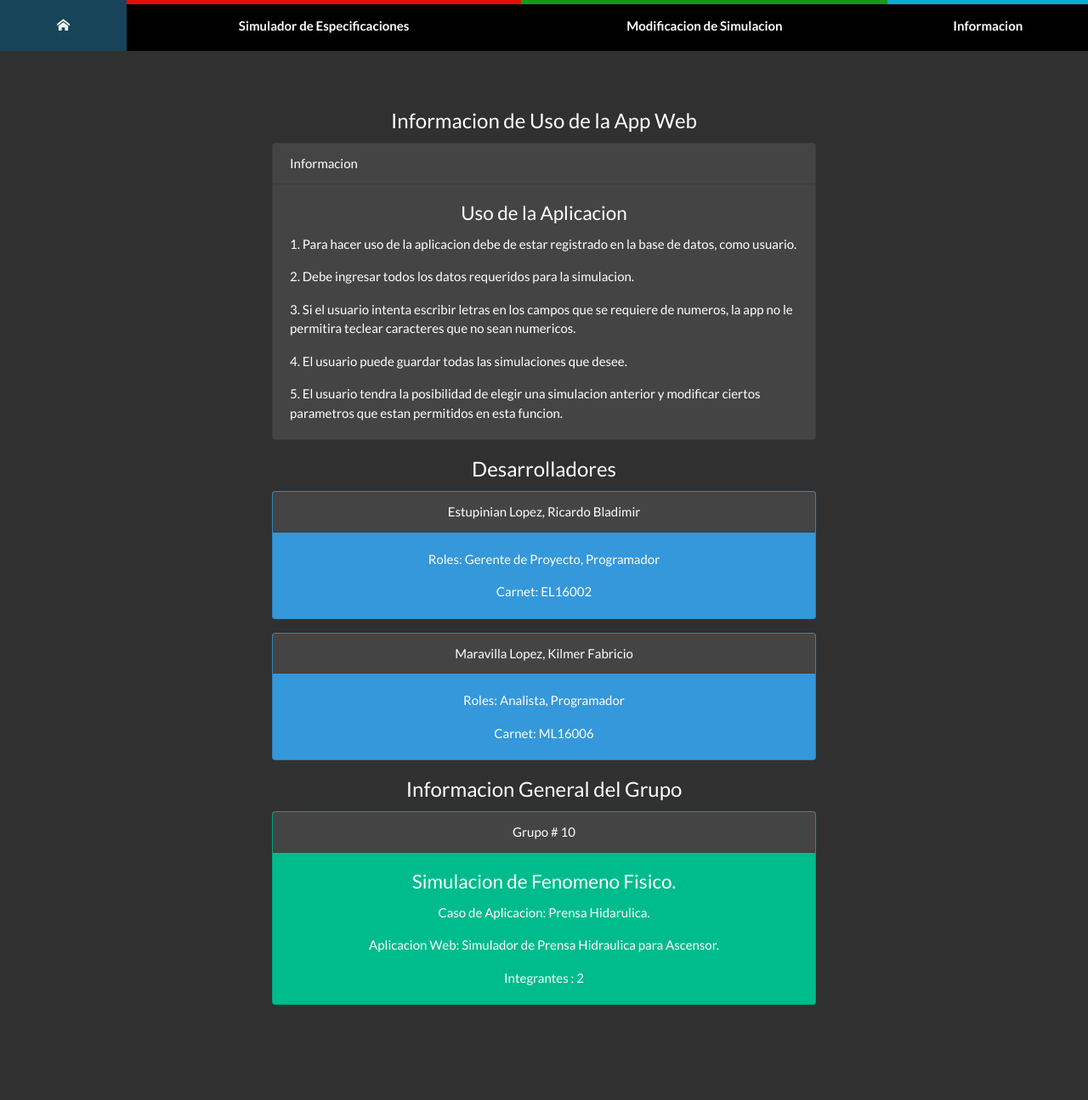
After one commit to RicardoEstupinian/KRVS, a Django app: a page that uses templates/base/Base.html in a window 1280 px wide. The commit adds this page. Shown: the whole page at 85% size. Run offline with Django 3.2, Linux system fonts and the light colour scheme; some libraries are stand-ins or nearby versions; some web fonts are replaced.

Commit message:
Se agrego el template informacion, donde se encuentra la informacion basica de uso de la apliacion web, y datos de los desarrolladores

```diff
--- a/KRVS/urls.py
+++ b/KRVS/urls.py
@@ -10,5 +10,6 @@ urlpatterns = [
     url(r'^simulacion/', include('apps.simulacion.urls',namespace="simulacion")),
     url(r'^inicio/', include('apps.inicio.urls',namespace="inicio")),
     url(r'^modificacion/', include('apps.solicitud.urls',namespace="modificacion")),
+    url(r'^informacion/', include('apps.inicio.urls',namespace="informacion")),
     url(r'^$', login,{'template_name':'login/login_index.html'},name='login'),
 ]
--- a/apps/inicio/urls.py
+++ b/apps/inicio/urls.py
@@ -1,5 +1,6 @@
 from django.conf.urls import include, url
-from apps.inicio.views import inicio
+from apps.inicio.views import inicio,infor
 urlpatterns = [
     url(r'^$', inicio,name='inicio'),
+    url(r'^infor$', infor,name='informacion'),
 ]
--- a/apps/inicio/views.py
+++ b/apps/inicio/views.py
@@ -3,3 +3,6 @@ from django.shortcuts import render
 # Create your views here.
 def inicio(request):
 	return render(request,'inicio/index_inicio.html')
+
+def infor(request):
+	return render(request,'informacion/index_informacion.html')
--- a/templates/base/Base.html
+++ b/templates/base/Base.html
@@ -57,7 +57,7 @@
                         </a>
                     </li>
                     <li>
-                        <a href="#">
+                        <a href="{% url 'informacion:informacion' %}">
                             <span class="cuatro">
                                 <i class="icon icon-notification">
                                 </i>
--- /dev/null
+++ b/templates/informacion/index_informacion.html
@@ -0,0 +1,50 @@
+{% extends 'base/base.html' %} {% load staticfiles %} {% block body %} {%block extrahead%}
+<!--Se llama el estilo del tema darkly en bootstrap-->
+
+<link href="{% static 'css/darkly.min.css' %}" rel="stylesheet" type="text/css" /> {%endblock%}
+
+<div class="jumbotron">
+    <div align="center">
+        <legend>Informacion de Uso de la App Web</legend>
+        <div align="left" class="card text-white bg-secondary mb-3" style="max-width: 40rem;">
+            <div class="card-header">Informacion</div>
+            <div class="card-body">
+                <h4 align="center" class="card-title">Uso de la Aplicacion</h4>
+                <p class="card-text">1. Para hacer uso de la aplicacion debe de estar registrado en la base de datos, como usuario.</p>
+                <p class="card-text">2. Debe ingresar todos los datos requeridos para la simulacion.</p>
+                <p class="card-text">3. Si el usuario intenta escribir letras en los campos que se requiere de numeros, la app no le permitira
+                    teclear caracteres que no sean numericos.</p>
+                <p class="card-text">4. El usuario puede guardar todas las simulaciones que desee.</p>
+                <p class="card-text">5. El usuario tendra la posibilidad de elegir una simulacion anterior y modificar ciertos parametros que
+                    estan permitidos en esta funcion.</p>
+            </div>
+        </div>
+        <legend>Desarrolladores</legend>
+        <div class="card text-white bg-info mb-3" style="max-width: 40rem;">
+            <div class="card-header">Estupinian Lopez, Ricardo Bladimir</div>
+            <div class="card-body">
+                <p class="card-text">Roles: Gerente de Proyecto, Programador</p>
+                <p class="card-text">Carnet: EL16002</p>
+            </div>
+        </div>
+        <div class="card text-white bg-info mb-3" style="max-width: 40rem;">
+            <div class="card-header">Maravilla Lopez, Kilmer Fabricio</div>
+            <div class="card-body">
+                <p class="card-text">Roles: Analista, Programador</p>
+                <p class="card-text">Carnet: ML16006</p>
+            </div>
+        </div>
+
+        <legend>Informacion General del Grupo</legend>
+        <div class="card text-white bg-success mb-3" style="max-width: 40rem;">
+            <div class="card-header">Grupo # 10</div>
+            <div class="card-body">
+                <h4 class="card-title">Simulacion de Fenomeno Fisico.</h4>
+                <p class="card-text">Caso de Aplicacion: Prensa Hidarulica.</p>
+                <p class="card-text">Aplicacion Web: Simulador de Prensa Hidraulica para Ascensor.</p>
+                <p class="card-text">Integrantes : 2</p>
+            </div>
+        </div>
+    </div>
+</div>
+{% endblock %}
--- a/templates/simulacion/index_simulacion.html
+++ b/templates/simulacion/index_simulacion.html
@@ -1,7 +1,6 @@
 {% extends 'base/base.html' %} {% load staticfiles %} {% block body %} {%block extrahead%}
 <!--Se llama el estilo del tema darkly en bootstrap-->
-<script src="{% static 'js/jquery-3.3.1.min.js' %}" type="text/javascript">
-</script>
+
 <link href="{% static 'css/darkly.min.css' %}" rel="stylesheet" type="text/css" /> {%endblock%}
 
 <!--Es un contenedor donde se encuentra el formulario y las tablas de resultados-->
@@ -363,4 +362,6 @@
 
 </table>
 <script src="{% static 'js/validacion.js' %}">
+</script>
+<script src="{% static 'js/jquery-3.3.1.min.js' %}" type="text/javascript">
 </script> {% endblock %}
```
